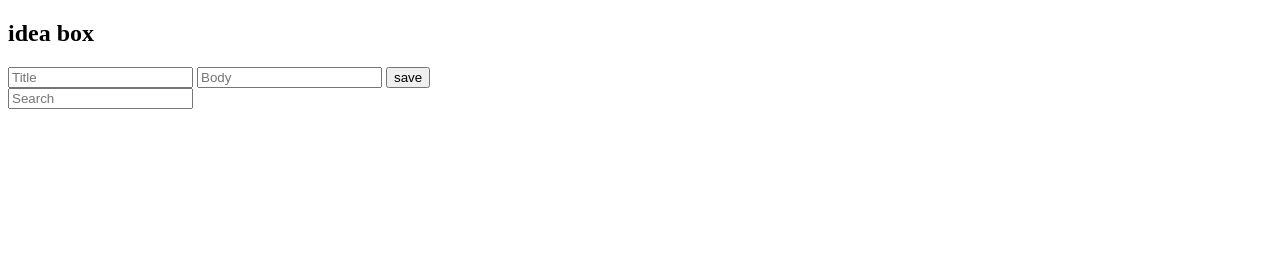
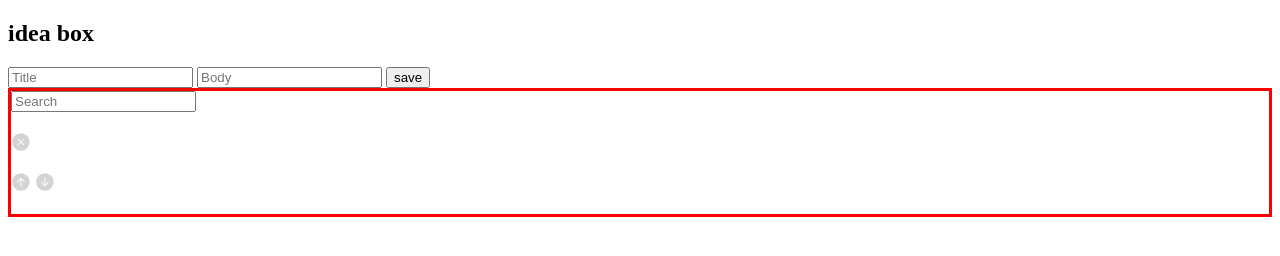
Before and after one commit to Tobin-jn/idea-box-TN-AK, a plain HTML site: page index.html in a window 1280 px wide. Drawn offline with Linux system fonts and the light colour scheme.

Commit message:
Update html for CSS styling purposes

```diff
--- a/index.html
+++ b/index.html
@@ -2,7 +2,7 @@
 <html lang=en>
   <head>
     <title>Idea Box</title>
-    <link rel="stylesheet" type="text/css" href="style.css">
+    <link rel="stylesheet" type="text/css" href="styles.css">
   </head>
   <body>
     <section class="idea-entry">
@@ -13,21 +13,19 @@
     </section>
     <section class="idea-container">
       <input type="text" name="Search" class="search" placeholder="Search">
-      <div class="idea-list">
-      </div>
-
+      <!-- <div class="idea-list">
+      </div> -->
+      <article class="idea-card">
+        <h2 class="title-header"></h2>
+        <img src="icons/delete.svg" class="delete-card svg" alt="Delete">
+        <p class="idea-description"></p>
+        <img src="icons/upvote.svg" class="upvote svg" role="button" aria-label="Upvote Idea">
+        <img src="icons/downvote.svg" class="downvote svg">
+        <h3 class="quality"></h3>
+      </article>
     </section>
   </body>
 </html>
 
 
 <!-- Idea Card  -->
-
-<!-- <section class="idea-card">
-  <h2 class="title-header"></h2>
-  <img src="icons/delete.svg" class="delete-card" alt="Delete">
-  <p class="idea-description"></p>
-  <img src="icons/upvote.svg" class="upvote">
-  <img src="icons/downvote.svg" class="downvote">
-  <h3 class="quality"></h3>
-</section> -->
--- /dev/null
+++ b/styles.css
@@ -0,0 +1,7 @@
+.idea-container {
+  border: 3px solid red;
+}
+
+.svg {
+  height: 20px;
+}
```
